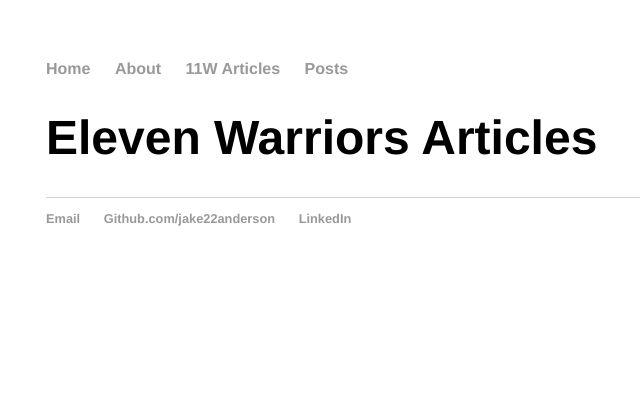
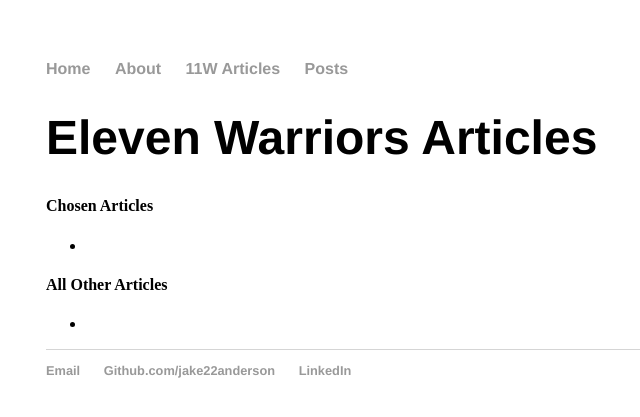
Before and after one commit to mtnartker/mtnartker.github.io, a Jekyll site: the page built from example_works/index.html, in a window 1280 px wide. Shown: the top 417 px of the page, without its empty margins (146-786 px from the left). Built offline with Jekyll 4.4.1, drawn with Linux system fonts in a browser that asks for light colours.

Commit message:
Update index.html

```diff
--- a/example_works/index.html
+++ b/example_works/index.html
@@ -4,3 +4,12 @@ title: Eleven Warriors Articles
 ---
 
 <h1> Eleven Warriors Articles </h1>
+<h4> Chosen Articles </h4>
+<ul>
+  <li></li>
+</ul>
+
+<h4> All Other Articles </h4>
+<ul>
+  <li></li>
+</ul>
```
